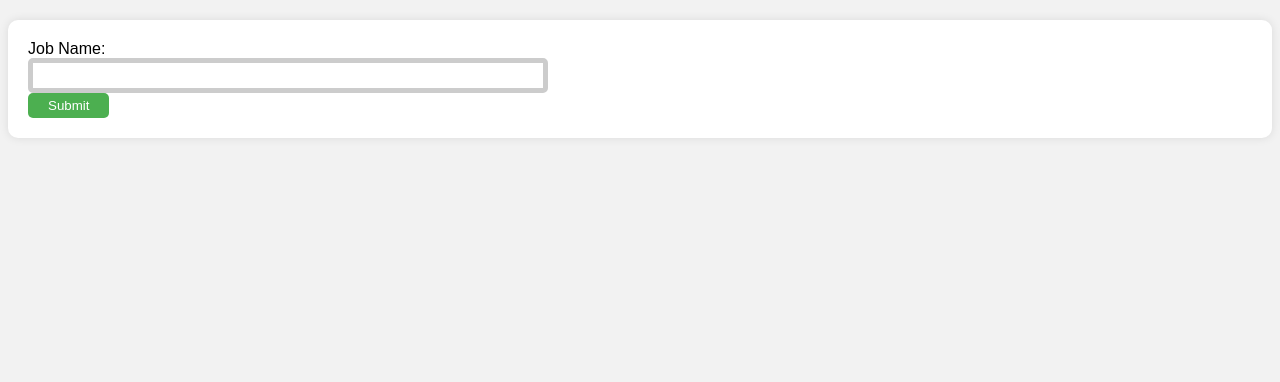
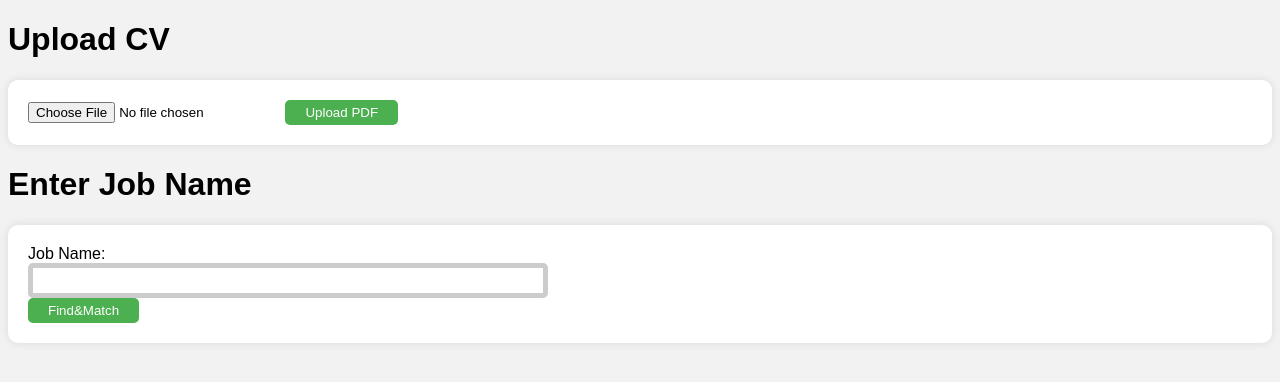
Before and after one commit to emutert/reed_api, a Flask app: page / in a window 1280 px wide. Shown: the top 382 px of the page. Run offline with Flask 3, Linux system fonts and the light colour scheme.

Commit message:
compare integration

```diff
--- a/app.py
+++ b/app.py
@@ -1,9 +1,32 @@
 # app.py
-from flask import Flask, request, render_template
+from flask import Flask, request, render_template,redirect,url_for
 from main import JobScraper  # Import your function from the script
+from compare2 import TextComparator  # Import your function from the script
 import key
+import pandas as pd
+import PyPDF2
+import jsonify as jsonify
+app = Flask(__name__)
 
-app = Flask(__name__)
+cv_text = ''
+data_dict = dict()
+
+@app.route('/upload', methods=['POST'])
+def upload_file():
+    pdf_file = request.files['pdf_file']
+    if pdf_file and pdf_file.filename.endswith('.pdf') and len(pdf_file.read()) <= 204800:  # Checking if it's a PDF and within 20KB
+        pdf_reader = PyPDF2.PdfReader(pdf_file)
+        global cv_text
+        for page_num in range(len(pdf_reader.pages)):
+            page = pdf_reader.pages[page_num]
+            cv_text += page.extract_text()
+
+        # Create a pandas dataframe from the text or perform further processing
+
+        return redirect(url_for('home'))
+
+    else:
+        return "Please upload a PDF file that is maximum 20KB in size" + redirect(url_for('home'))
 
 @app.route('/', methods=['GET', 'POST'])
 def home():
@@ -11,11 +34,26 @@ def home():
         job_name = request.form.get('job_name')  # Get the base_url from the form
         # Call your function with the base_url
         scraper = JobScraper(key.api_key, "https://www.reed.co.uk/api/1.0/search?keywords="+ job_name +"&locationName=London&resultsToSkip=")
-        #scraper = JobScraper(key.api_key, "https://www.reed.co.uk/api/1.0/search?keywords=Application%20Support&locationName=London&resultsToSkip=")
         scraper.get_data()
-        scraper.extract_descriptions()
-        scraper.export_jobs(r"data/"+job_name+".csv")
-        return "jobs.csv has been created."
+
+        # This is for extracting job description from website
+        #scraper.extract_descriptions()
+        #scraper.export_jobs(r"data/"+job_name+".csv")
+        #return "jobs.csv has been created."
+
+        if scraper.df is not None:
+            jobs = scraper.df
+        else : return "Error occurred during job scraping. Please check the input data."
+
+        comparator = TextComparator(cv_text)
+        job_similarity = comparator.compare_jobs(jobs)
+        print(job_similarity)
+        global data_dict
+        for col in job_similarity.columns:
+            data_dict[col] = job_similarity[col].values.totlist()
+
+        return jsonify(data_dict)
+
     return render_template('home.html')
 
 if __name__ == "__main__":
--- a/templates/home.html
+++ b/templates/home.html
@@ -6,10 +6,16 @@
     <link rel="stylesheet" type="text/css" href="static/css/styles.css">
 </head>
 <body>
+    <h1>Upload CV</h1>
+    <form action="/upload" method="post" enctype="multipart/form-data">
+        <input type="file" name="pdf_file" accept=".pdf" required>
+        <input type="submit" value="Upload PDF">
+    </form>
+    <h1>Enter Job Name</h1>
     <form method="POST">
         <label for="job_name">Job Name:</label><br>
         <input type="text" id="job_name" name="job_name"><br>
-        <input type="submit" value="Submit">
+        <input type="submit" value="Find&Match">
     </form>
 </body>
 </html>
```
Also changed, not shown: compare2.py (added, +72 -0 lines), 3 other files.
